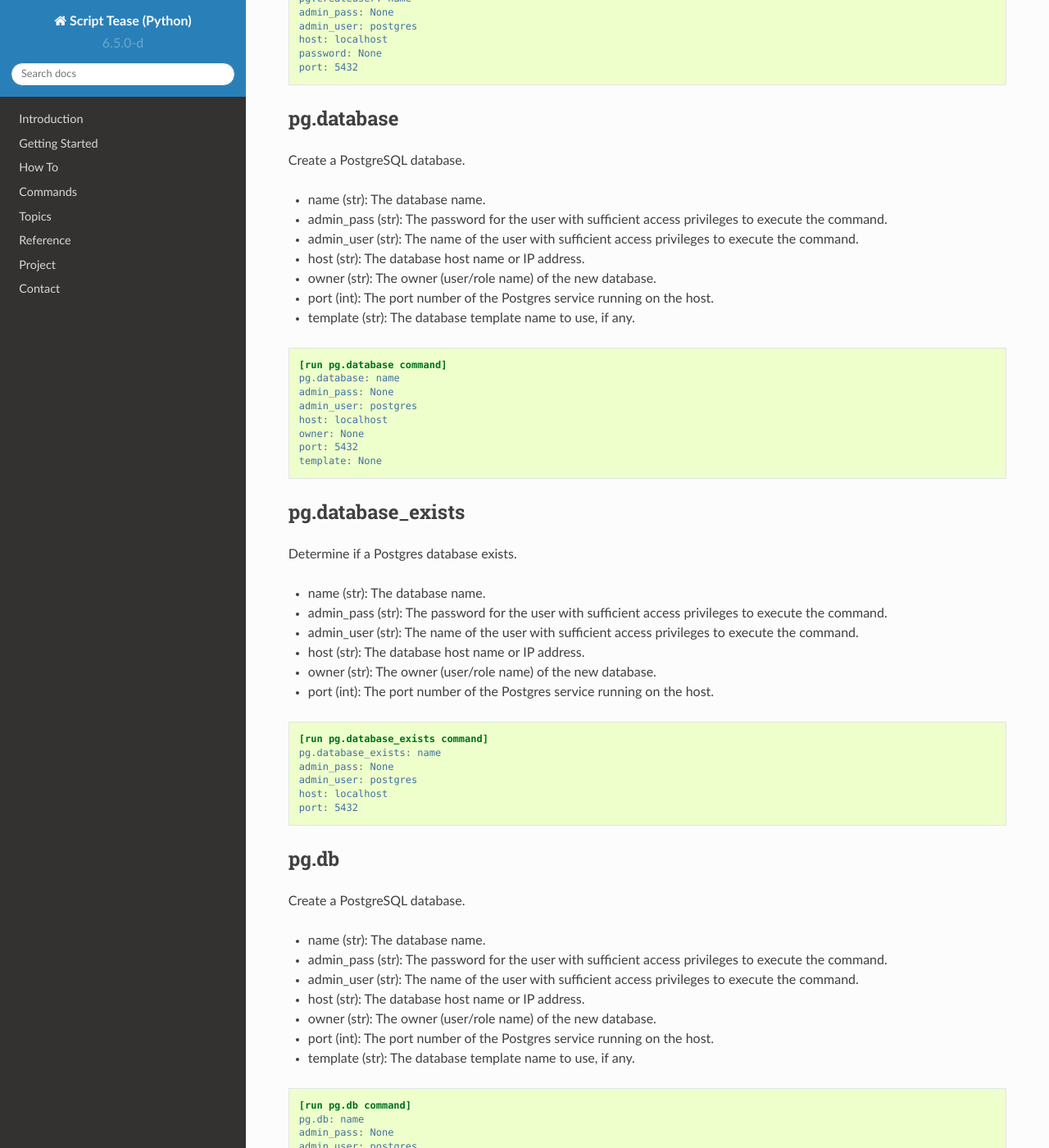
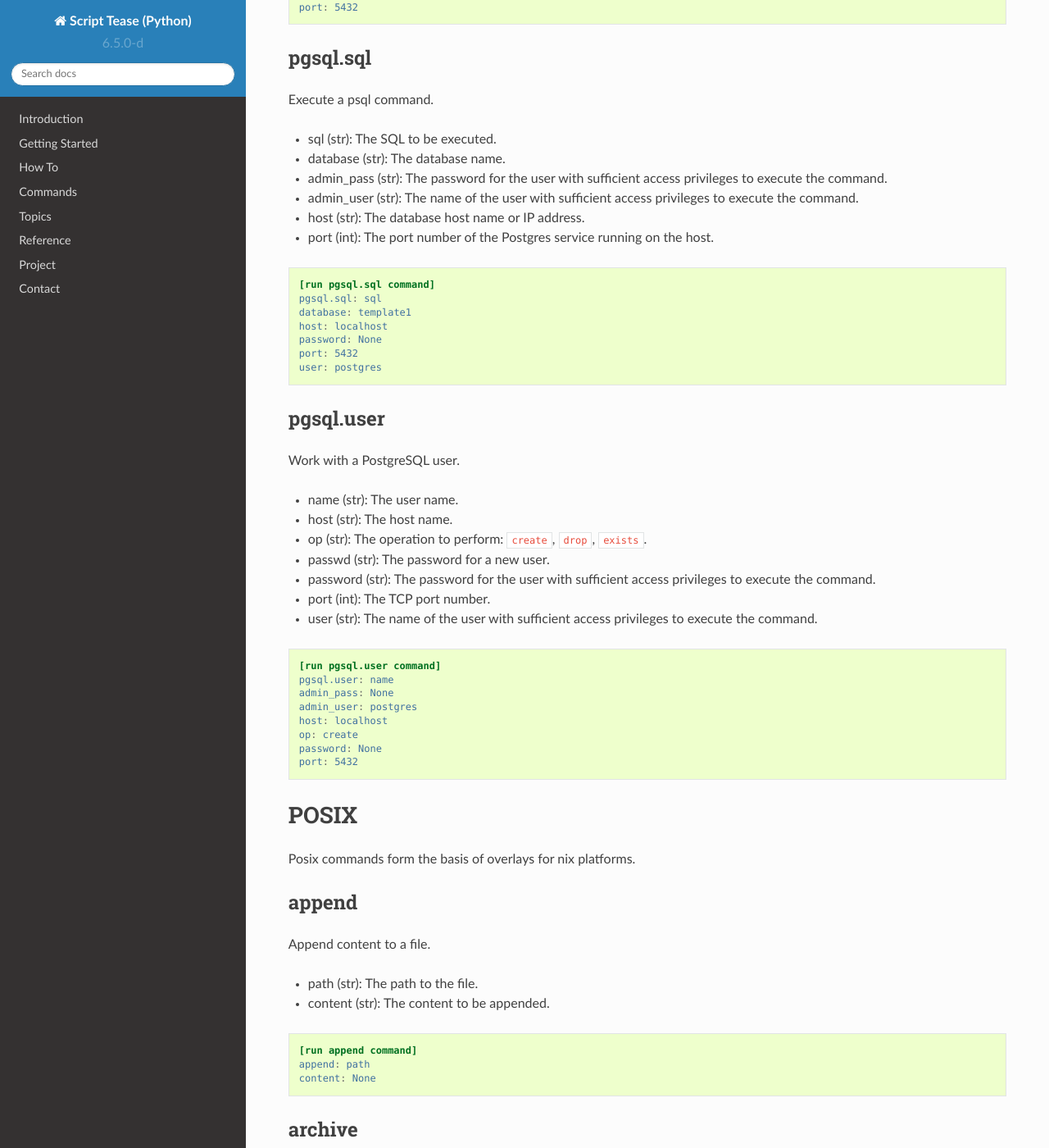
Before and after one commit to develmaycare/python-scripttease, a Sphinx documentation site: the page built from docs/source/_includes/overlays.rst, in a window 1280 px wide and 1400 px high, scrolled down 8762 px. Shown: the whole window at 82% size. Built offline with Sphinx 7.4.7 and the Read the Docs theme 2.0.0, drawn with Linux system fonts in a browser that asks for light colours; the version number is read from the project's files by our own code; some of the changed text lies outside the part shown.

Commit message:
Updated docs.

```diff
--- a/docs/source/_data/cloc.csv
+++ b/docs/source/_data/cloc.csv
@@ -1,3 +1,3 @@
 files,language,blank,comment,code
-22,Python,998,887,1639
-22,SUM,998,887,1639
+22,Python,995,879,1639
+22,SUM,995,879,1639
--- a/docs/source/_includes/overlays.rst
+++ b/docs/source/_includes/overlays.rst
@@ -367,35 +367,12 @@ Postgres
 
 Postgres commands.
 
-pg.client
----------
-
-Execute a psql command.
-
-- sql (str): The SQL to be executed.
-- database (str): The database name.
-- admin_pass (str): The password for the user with sufficient access privileges to execute the command.
-- admin_user (str): The name of the user with sufficient access privileges to execute the command.
-- host (str): The database host name or IP address.
-- port (int): The port number of the Postgres service running on the host.
-
-
-.. code-block:: ini
-
-    [run pg.client command]
-    pg.client: sql
-    database: template1
-    host: localhost
-    password: None
-    port: 5432
-    user: postgres
-
-pg.createdatabase
------------------
+pgsql.create
+------------
 
 Create a PostgreSQL database.
 
-- name (str): The database name.
+- database (str): The database name.
 - admin_pass (str): The password for the user with sufficient access privileges to execute the command.
 - admin_user (str): The name of the user with sufficient access privileges to execute the command.
 - host (str): The database host name or IP address.
@@ -406,8 +383,8 @@ Create a PostgreSQL database.
 
 .. code-block:: ini
 
-    [run pg.createdatabase command]
-    pg.createdatabase: name
+    [run pgsql.create command]
+    pgsql.create: database
     admin_pass: None
     admin_user: postgres
     host: localhost
@@ -415,194 +392,33 @@ Create a PostgreSQL database.
     port: 5432
     template: None
 
-pg.createdb
------------
-
-Create a PostgreSQL database.
-
-- name (str): The database name.
+pgsql.drop
+----------
+
+Remove a PostgreSQL database.
+
+- database (str): The database name.
 - admin_pass (str): The password for the user with sufficient access privileges to execute the command.
 - admin_user (str): The name of the user with sufficient access privileges to execute the command.
 - host (str): The database host name or IP address.
-- owner (str): The owner (user/role name) of the new database.
 - port (int): The port number of the Postgres service running on the host.
-- template (str): The database template name to use, if any.
-
-
-.. code-block:: ini
-
-    [run pg.createdb command]
-    pg.createdb: name
+
+
+.. code-block:: ini
+
+    [run pgsql.drop command]
+    pgsql.drop: database
     admin_pass: None
     admin_user: postgres
     host: localhost
-    owner: None
     port: 5432
-    template: None
-
-pg.createuser
--------------
-
-Create a PostgreSQL user.
-
-- name (str): The user name.
-- admin_pass (str): The password for the user with sufficient access privileges to execute the command.
-- admin_user (str): The name of the user with sufficient access privileges to execute the command.
-- host (str): The database host name or IP address.
-- port (int): The port number of the Postgres service running on the host.
-
-
-.. code-block:: ini
-
-    [run pg.createuser command]
-    pg.createuser: name
-    admin_pass: None
-    admin_user: postgres
-    host: localhost
-    password: None
-    port: 5432
-
-pg.database
------------
-
-Create a PostgreSQL database.
-
-- name (str): The database name.
-- admin_pass (str): The password for the user with sufficient access privileges to execute the command.
-- admin_user (str): The name of the user with sufficient access privileges to execute the command.
-- host (str): The database host name or IP address.
-- owner (str): The owner (user/role name) of the new database.
-- port (int): The port number of the Postgres service running on the host.
-- template (str): The database template name to use, if any.
-
-
-.. code-block:: ini
-
-    [run pg.database command]
-    pg.database: name
-    admin_pass: None
-    admin_user: postgres
-    host: localhost
-    owner: None
-    port: 5432
-    template: None
-
-pg.database_exists
-------------------
-
-Determine if a Postgres database exists.
-
-- name (str): The database name.
-- admin_pass (str): The password for the user with sufficient access privileges to execute the command.
-- admin_user (str): The name of the user with sufficient access privileges to execute the command.
-- host (str): The database host name or IP address.
-- owner (str): The owner (user/role name) of the new database.
-- port (int): The port number of the Postgres service running on the host.
-
-
-.. code-block:: ini
-
-    [run pg.database_exists command]
-    pg.database_exists: name
-    admin_pass: None
-    admin_user: postgres
-    host: localhost
-    port: 5432
-
-pg.db
------
-
-Create a PostgreSQL database.
-
-- name (str): The database name.
-- admin_pass (str): The password for the user with sufficient access privileges to execute the command.
-- admin_user (str): The name of the user with sufficient access privileges to execute the command.
-- host (str): The database host name or IP address.
-- owner (str): The owner (user/role name) of the new database.
-- port (int): The port number of the Postgres service running on the host.
-- template (str): The database template name to use, if any.
-
-
-.. code-block:: ini
-
-    [run pg.db command]
-    pg.db: name
-    admin_pass: None
-    admin_user: postgres
-    host: localhost
-    owner: None
-    port: 5432
-    template: None
-
-pg.dropdatabase
----------------
-
-Remove a PostgreSQL database.
-
-- name (str): The database name.
-- admin_pass (str): The password for the user with sufficient access privileges to execute the command.
-- admin_user (str): The name of the user with sufficient access privileges to execute the command.
-- host (str): The database host name or IP address.
-- port (int): The port number of the Postgres service running on the host.
-
-
-.. code-block:: ini
-
-    [run pg.dropdatabase command]
-    pg.dropdatabase: name
-    admin_pass: None
-    admin_user: postgres
-    host: localhost
-    port: 5432
-
-pg.dropdb
----------
-
-Remove a PostgreSQL database.
-
-- name (str): The database name.
-- admin_pass (str): The password for the user with sufficient access privileges to execute the command.
-- admin_user (str): The name of the user with sufficient access privileges to execute the command.
-- host (str): The database host name or IP address.
-- port (int): The port number of the Postgres service running on the host.
-
-
-.. code-block:: ini
-
-    [run pg.dropdb command]
-    pg.dropdb: name
-    admin_pass: None
-    admin_user: postgres
-    host: localhost
-    port: 5432
-
-pg.dropuser
------------
-
-Remove a Postgres user.
-
-- name (str): The user name.
-- admin_pass (str): The password for the user with sufficient access privileges to execute the command.
-- admin_user (str): The name of the user with sufficient access privileges to execute the command.
-- host (str): The database host name or IP address.
-- port (int): The port number of the Postgres service running on the host.
-
-
-.. code-block:: ini
-
-    [run pg.dropuser command]
-    pg.dropuser: name
-    admin_pass: None
-    admin_user: postgres
-    host: localhost
-    port: 5432
-
-pg.dump
--------
+
+pgsql.dump
+----------
 
 Export a Postgres database.
 
-- name (str): The database name.
+- database (str): The database name.
 - admin_pass (str): The password for the user with sufficient access privileges to execute the command.
 - admin_user (str): The name of the user with sufficient access privileges to execute the command.
 - file_name (str): The name/path of the export file. Defaults the database name plus ``.sql``.
@@ -612,103 +428,83 @@ Export a Postgres database.
 
 .. code-block:: ini
 
-    [run pg.dump command]
-    pg.dump: name
+    [run pgsql.dump command]
+    pgsql.dump: database
     admin_pass: None
     admin_user: postgres
     file_name: None
     host: localhost
     port: 5432
 
-pg.dumpdb
----------
-
-Export a Postgres database.
-
-- name (str): The database name.
+pgsql.exists
+------------
+
+Determine if a Postgres database exists.
+
+- database (str): The database name.
 - admin_pass (str): The password for the user with sufficient access privileges to execute the command.
 - admin_user (str): The name of the user with sufficient access privileges to execute the command.
-- file_name (str): The name/path of the export file. Defaults the database name plus ``.sql``.
-- host (str): The database host name or IP address.
+- host (str): The database host name or IP address.
+- owner (str): The owner (user/role name) of the new database.
 - port (int): The port number of the Postgres service running on the host.
 
 
 .. code-block:: ini
 
-    [run pg.dumpdb command]
-    pg.dumpdb: name
+    [run pgsql.exists command]
+    pgsql.exists: database
     admin_pass: None
     admin_user: postgres
-    file_name: None
     host: localhost
     port: 5432
 
-pg.exists
+pgsql.sql
 ---------
 
-Determine if a Postgres database exists.
-
-- name (str): The database name.
+Execute a psql command.
+
+- sql (str): The SQL to be executed.
+- database (str): The database name.
 - admin_pass (str): The password for the user with sufficient access privileges to execute the command.
 - admin_user (str): The name of the user with sufficient access privileges to execute the command.
 - host (str): The database host name or IP address.
-- owner (str): The owner (user/role name) of the new database.
 - port (int): The port number of the Postgres service running on the host.
 
 
 .. code-block:: ini
 
-    [run pg.exists command]
-    pg.exists: name
+    [run pgsql.sql command]
+    pgsql.sql: sql
+    database: template1
+    host: localhost
+    password: None
+    port: 5432
+    user: postgres
+
+pgsql.user
+----------
+
+Work with a PostgreSQL user.
+
+- name (str): The user name.
+- host (str): The host name.
+- op (str): The operation to perform: ``create``, ``drop``, ``exists``.
+- passwd (str): The password for a new user.
+- password (str): The password for the user with sufficient access privileges to execute the command.
+- port (int): The TCP port number.
+- user (str): The name of the user with sufficient access privileges to execute the command.
+
+
+.. code-block:: ini
+
+    [run pgsql.user command]
+    pgsql.user: name
     admin_pass: None
     admin_user: postgres
     host: localhost
+    op: create
+    password: None
     port: 5432
-
-pg.user
--------
-
-Create a PostgreSQL user.
-
-- name (str): The user name.
-- admin_pass (str): The password for the user with sufficient access privileges to execute the command.
-- admin_user (str): The name of the user with sufficient access privileges to execute the command.
-- host (str): The database host name or IP address.
-- port (int): The port number of the Postgres service running on the host.
-
-
-.. code-block:: ini
-
-    [run pg.user command]
-    pg.user: name
-    admin_pass: None
-    admin_user: postgres
-    host: localhost
-    password: None
-    port: 5432
-
-psql
-----
-
-Execute a psql command.
-
-- sql (str): The SQL to be executed.
-- database (str): The database name.
-- admin_pass (str): The password for the user with sufficient access privileges to execute the command.
-- admin_user (str): The name of the user with sufficient access privileges to execute the command.
-- host (str): The database host name or IP address.
-- port (int): The port number of the Postgres service running on the host.
-
-
-.. code-block:: ini
-
-    [run psql command]
-    psql: sql
-    database: template1
-    host: localhost
-    password: None
-    port: 5432
-    user: postgres
 
 POSIX
 =====
```
